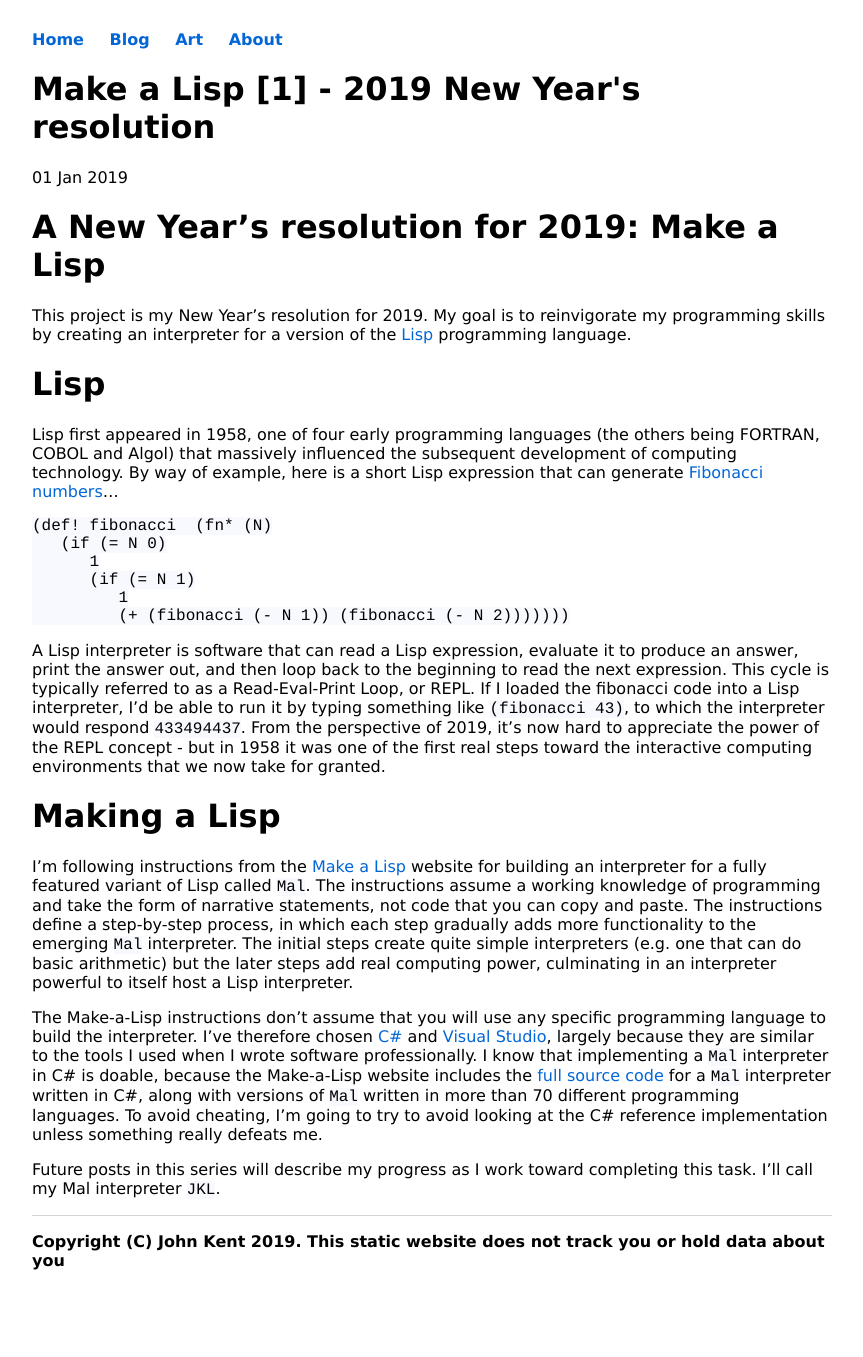
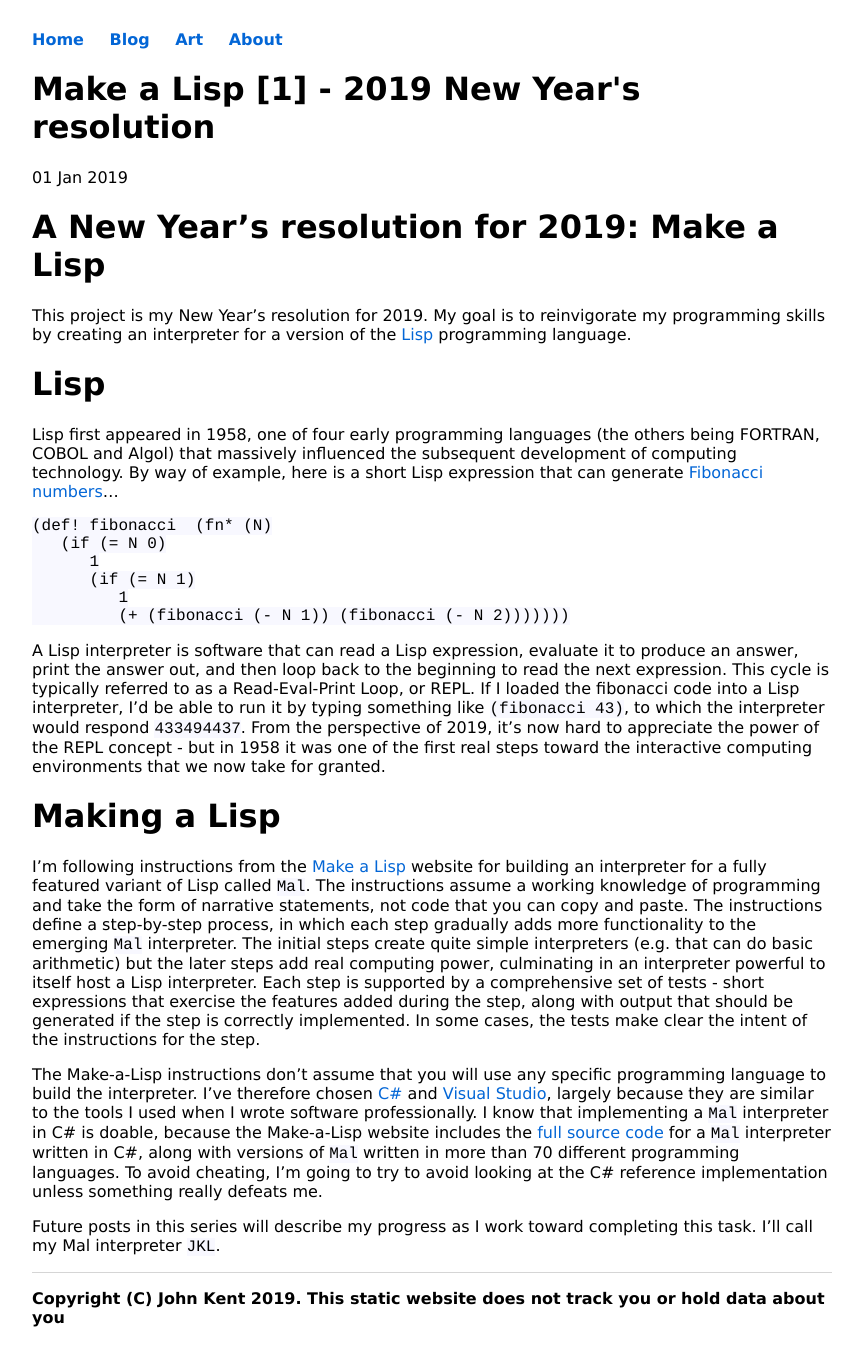
Before and after one commit to KineticLensman/KineticLensman.github.io, a Jekyll site: the page built from _posts/2019-01-01-MAL-1.md, in a window 1280 px wide. Shown: the whole page, without its empty margins (208-1071 px from the left). Built offline with Jekyll 4.4.1, drawn with Linux system fonts in a browser that asks for light colours; before the commit the page ends 1300 px from its top, so only the background shows below that.

Commit message:
reword, add description of testing.

```diff
--- a/_posts/2019-01-01-MAL-1.md
+++ b/_posts/2019-01-01-MAL-1.md
@@ -25,7 +25,7 @@ A Lisp interpreter is software that can read a Lisp expression, evaluate it to p
 
 # Making a Lisp
 
-I'm following instructions from the [Make a Lisp](https://github.com/kanaka/mal) website for building an interpreter for a fully featured variant of Lisp called `Mal`. The instructions assume a working knowledge of programming and take the form of narrative statements, not code that you can copy and paste. The instructions define a step-by-step process, in which each step gradually adds more functionality to the emerging `Mal` interpreter. The initial steps create quite simple interpreters (e.g. one that can do basic arithmetic) but the later steps add real computing power, culminating in an interpreter powerful to itself host a Lisp interpreter.
+I'm following instructions from the [Make a Lisp](https://github.com/kanaka/mal) website for building an interpreter for a fully featured variant of Lisp called `Mal`. The instructions assume a working knowledge of programming and take the form of narrative statements, not code that you can copy and paste. The instructions define a step-by-step process, in which each step gradually adds more functionality to the emerging `Mal` interpreter. The initial steps create quite simple interpreters (e.g. that can do basic arithmetic) but the later steps add real computing power, culminating in an interpreter powerful to itself host a Lisp interpreter. Each step is  supported by a comprehensive set of tests - short expressions that exercise the features added during the step, along with output that should be generated if the step is correctly implemented. In some cases, the tests make clear the intent of the instructions for the step.
 
 The Make-a-Lisp instructions don't assume that you will use any specific programming language to build the interpreter. I've therefore chosen [C#](https://en.wikipedia.org/wiki/C_Sharp_(programming_language)) and [Visual Studio](https://docs.microsoft.com/en-gb/visualstudio/?view=vs-2017), largely because they are similar to the tools I used when I wrote software professionally. I know that implementing a `Mal` interpreter in C# is doable, because the Make-a-Lisp website includes the [full source code](https://github.com/kanaka/mal/tree/master/cs) for a `Mal` interpreter written in C#, along with versions of `Mal` written in more than 70 different programming languages. To avoid cheating, I'm going to try to avoid looking at the C# reference implementation unless something really defeats me.
 
```
